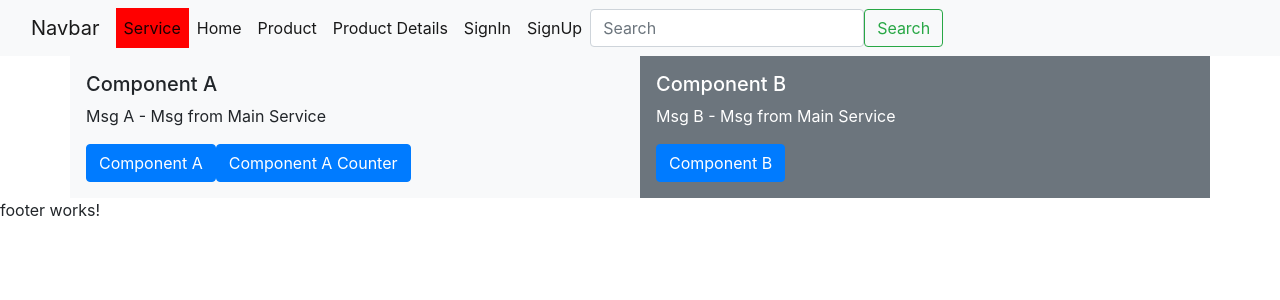
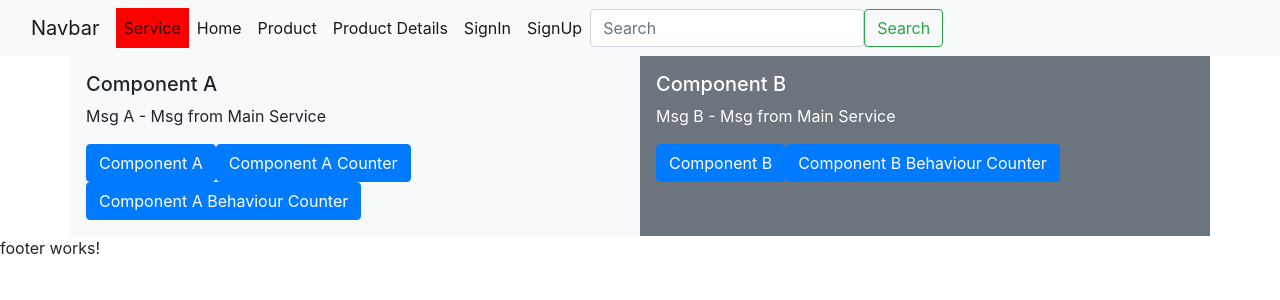
Before and after one commit to dhav13/appHello-angular-repo, an Angular app: page /service in a window 1280 px wide. Shown: the top 300 px of the page. Built offline with nearby package versions, Linux system fonts and the light colour scheme.

Commit message:
fixup(feature-service):Subject & BehaviourSubject

```diff
--- a/src/app/components/feature-service/component-a/component-a.html
+++ b/src/app/components/feature-service/component-a/component-a.html
@@ -1,3 +1,4 @@
 <p>Msg A - {{componentAMsg}}</p>
 <button type="button" (click)="updateService()" class="btn btn-primary">Component A</button>
 <button type="button" (click)="updateCounter()" class="btn btn-primary">Component A Counter</button>
+<button type="button" (click)="updateToBehaviourCounter()" class="btn btn-primary">Component A Behaviour Counter</button>
--- a/src/app/components/feature-service/component-a/component-a.ts
+++ b/src/app/components/feature-service/component-a/component-a.ts
@@ -17,6 +17,7 @@ export class ComponentA implements OnInit {
 
   ngOnInit(): void {
     this.listeningToSubject()
+    this.listeningToBBehaviourSubject()
   }
 
   updateService(){
@@ -29,6 +30,10 @@ export class ComponentA implements OnInit {
     this.#mainService.counter.next(this.valueOfCounter + 1)
   }
 
+  updateToBehaviourCounter(){
+    this.#mainService.counterBehaviour.next(this.valueOfCounter + 1)
+  }
+
   listeningToSubject(){
      this.#mainService.counter.subscribe((value) => {
       this.valueOfCounter = value
@@ -36,4 +41,11 @@ export class ComponentA implements OnInit {
       console.log("Component A - Counter Value", value)
     })
   }
+
+    listeningToBBehaviourSubject() {
+    this.#mainService.counterBehaviour.subscribe((value) => {
+      //observer block
+      console.log("Component A - Behaviour Counter Value", value)
+    })
+  }
 }
--- a/src/app/components/feature-service/component-b/component-b.html
+++ b/src/app/components/feature-service/component-b/component-b.html
@@ -1,3 +1,4 @@
 <p>Msg B - {{componentBMsg}}</p>
 <!-- <p>Msg B - {{mainService.dataMsg}}</p> -->
 <button type="button" (click)="updateBService()" class="btn btn-primary">Component B</button>
+<button type="button" (click)="updateToBehaviourBCounter()" class="btn btn-primary">Component B Behaviour Counter</button>
--- a/src/app/components/feature-service/component-b/component-b.ts
+++ b/src/app/components/feature-service/component-b/component-b.ts
@@ -10,12 +10,13 @@ import { MainService } from '../data-access/services/main-service';
 export class ComponentB implements OnInit {
   #mainBService = inject(MainService)
   componentBMsg: string = this.#mainBService.dataMsg
-
+  valueOfBCounter = 0;
   // constructor(public mainService:MainService){
   // }
 
   ngOnInit(): void {
     this.listeningToSubject()
+    //this.listeningToBehaviourSubject()
   }
 
   updateBService() {
@@ -30,4 +31,15 @@ export class ComponentB implements OnInit {
       console.log("Component B - Counter Value", value)
     })
   }
+
+   listeningToBehaviourSubject() {
+    this.#mainBService.counterBehaviour.subscribe((value) => {
+      //observer block
+      console.log("Component B - Behaviour Counter Value", value)
+    })
+  }
+
+  updateToBehaviourBCounter(){
+    this.#mainBService.counterBehaviour.next(this.valueOfBCounter + 1)
+  }
 }
--- a/src/app/components/feature-service/data-access/services/main-service.ts
+++ b/src/app/components/feature-service/data-access/services/main-service.ts
@@ -1,5 +1,5 @@
 import { Injectable } from '@angular/core';
-import { Subject } from 'rxjs';
+import { BehaviorSubject, Subject } from 'rxjs';
 
 @Injectable({
   providedIn: 'root',
@@ -7,6 +7,7 @@ import { Subject } from 'rxjs';
 export class MainService {
   dataMsg:string = 'Msg from Main Service'
   counter = new Subject<number>();
+  counterBehaviour = new BehaviorSubject<number>(5)
 
   calculationOfMarks(component : string){
     console.log("This was triggered by ", component)
```
